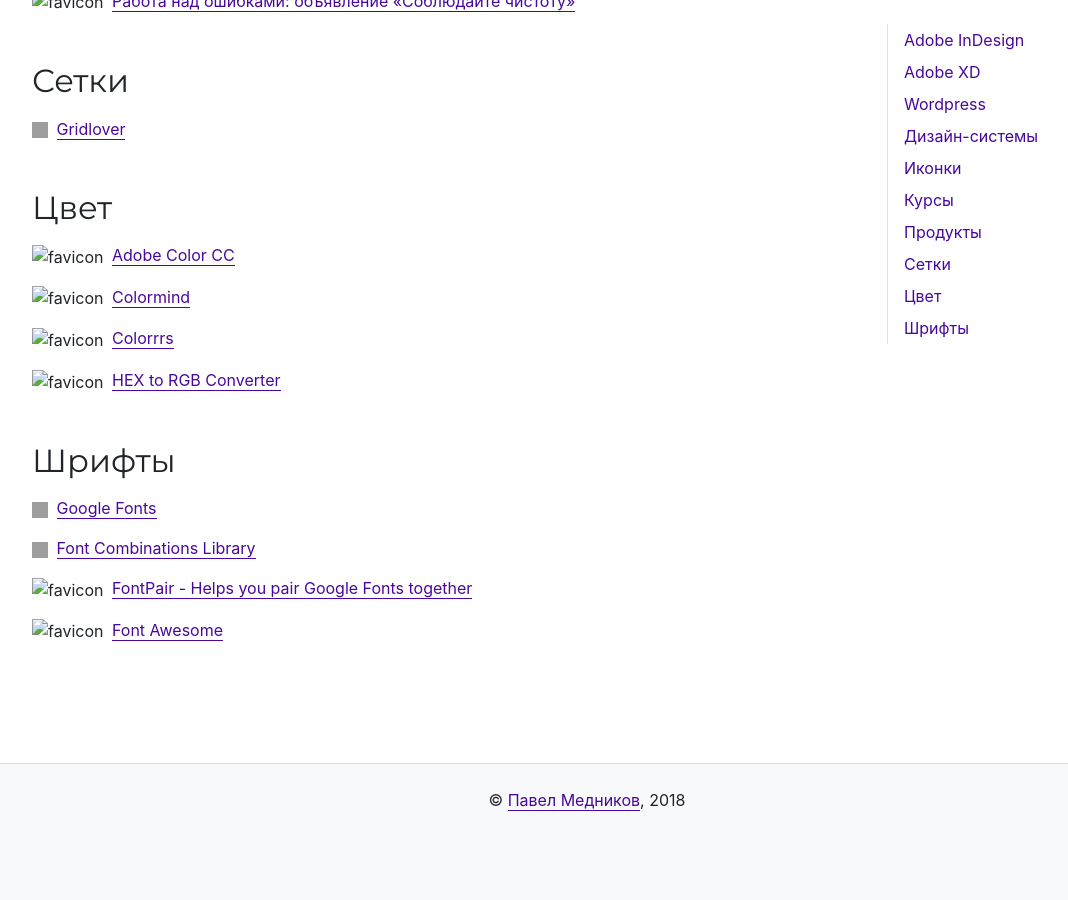
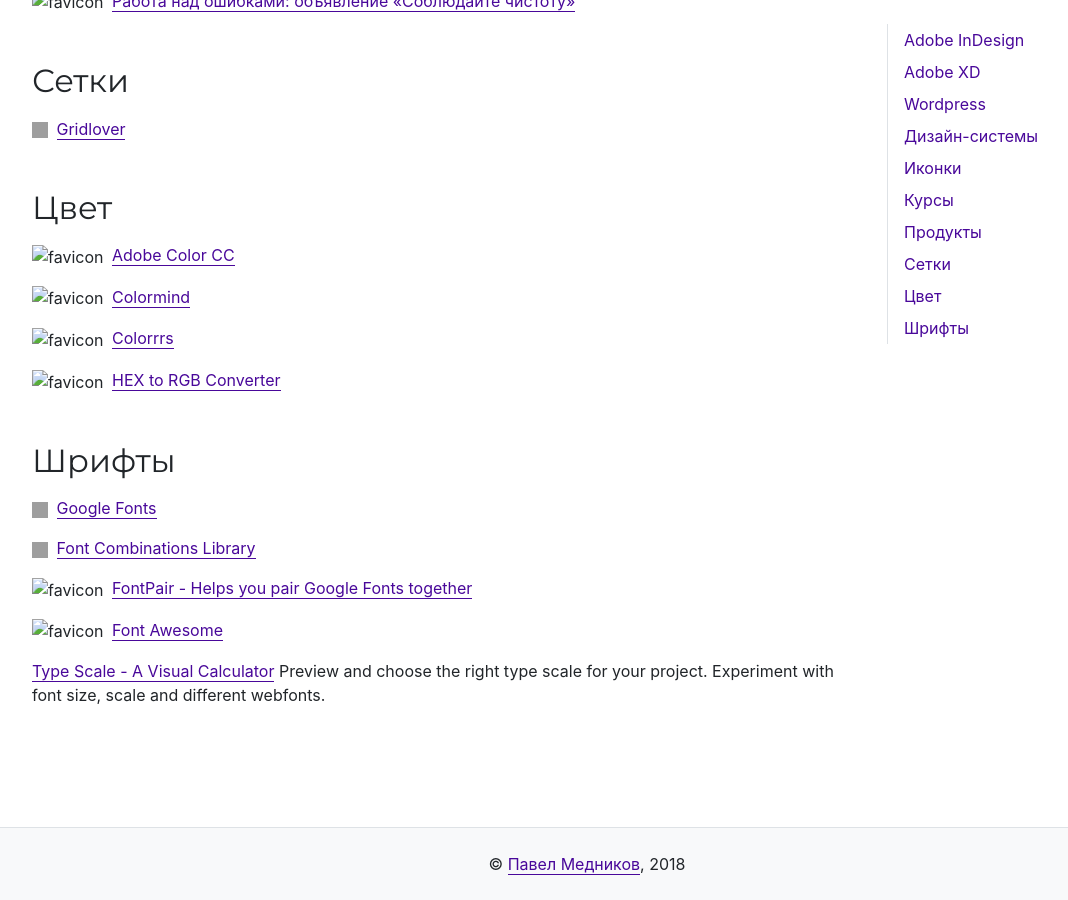
Before and after one commit to Mednikov/bookmarks, a Jekyll site: the page built from index.html, in a window 1280 px wide and 900 px high, scrolled down 1398 px. Shown: the whole window, without its empty margins (53-1121 px from the left). Built offline with Jekyll 4.4.1, drawn with Linux system fonts in a browser that asks for light colours; nearby versions of some CDN libraries; before the commit the page ends 2234 px from its top, so only the background shows below that; grey boxes are pictures that could not be loaded.

Commit message:
Update fonts.markdown

```diff
--- a/_sections/fonts.markdown
+++ b/_sections/fonts.markdown
@@ -16,3 +16,6 @@
 
 <img src="https://fontawesome.com/images/favicons/favicon-16x16.png" alt="favicon"/>
 [Font Awesome](https://fontawesome.com/){:target="_blank"}
+
+[Type Scale - A Visual Calculator](http://type-scale.com/){:target="_blank"}
+Preview and choose the right type scale for your project. Experiment with font size, scale and different webfonts.
```
